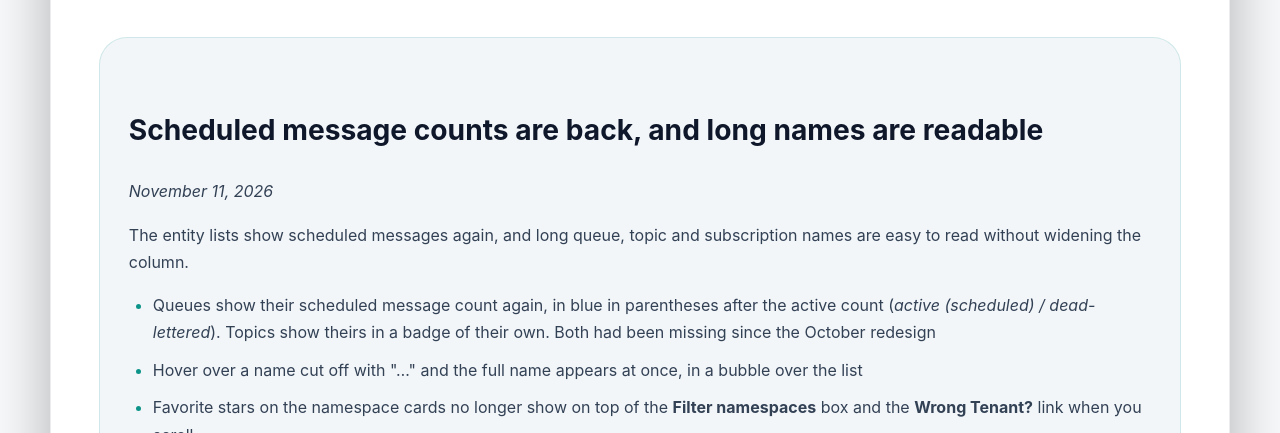
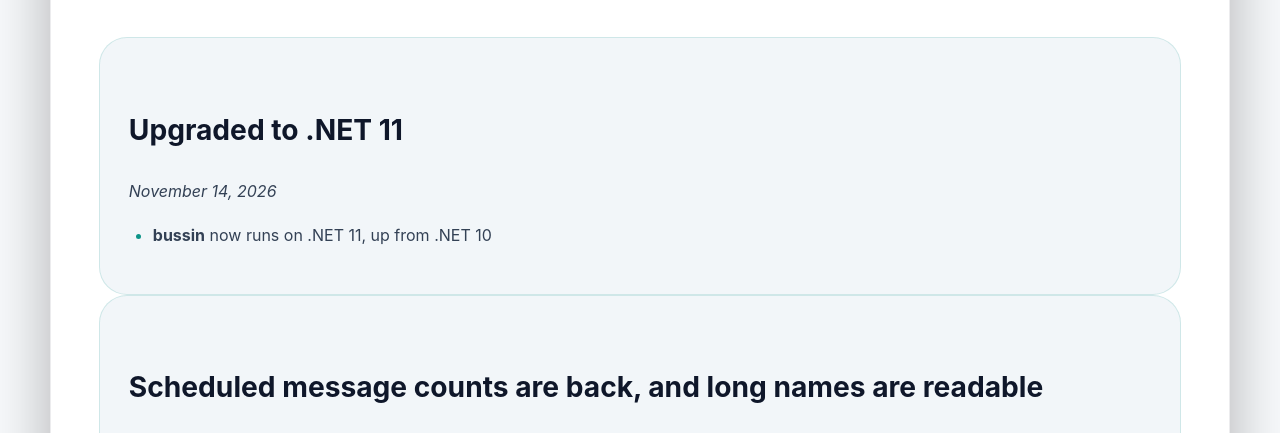
Before and after one commit to sgebb/bussin-site, a plain HTML site: page changelog/index.html in a window 1280 px wide. Shown: the part 317-750 px from the top of the page. Drawn offline with Linux system fonts and the light colour scheme.

Commit message:
changelog

```diff
--- a/changelog/index.html
+++ b/changelog/index.html
@@ -88,6 +88,14 @@
     </section>
 
     <section>
+
+      <article class="faq-item">
+        <h2>Upgraded to .NET 11</h2>
+        <p><em>November 14, 2026</em></p>
+        <ul>
+          <li><strong>bussin</strong> now runs on .NET 11, up from .NET 10</li>
+        </ul>
+      </article>
 
       <article class="faq-item">
         <h2>Scheduled message counts are back, and long names are readable</h2>
--- a/sitemap.xml
+++ b/sitemap.xml
@@ -57,7 +57,7 @@
   </url>
   <url>
     <loc>https://bussin.dev/changelog/</loc>
-    <lastmod>2026-11-11</lastmod>
+    <lastmod>2026-11-14</lastmod>
     <priority>0.70</priority>
   </url>
 </urlset>
```
